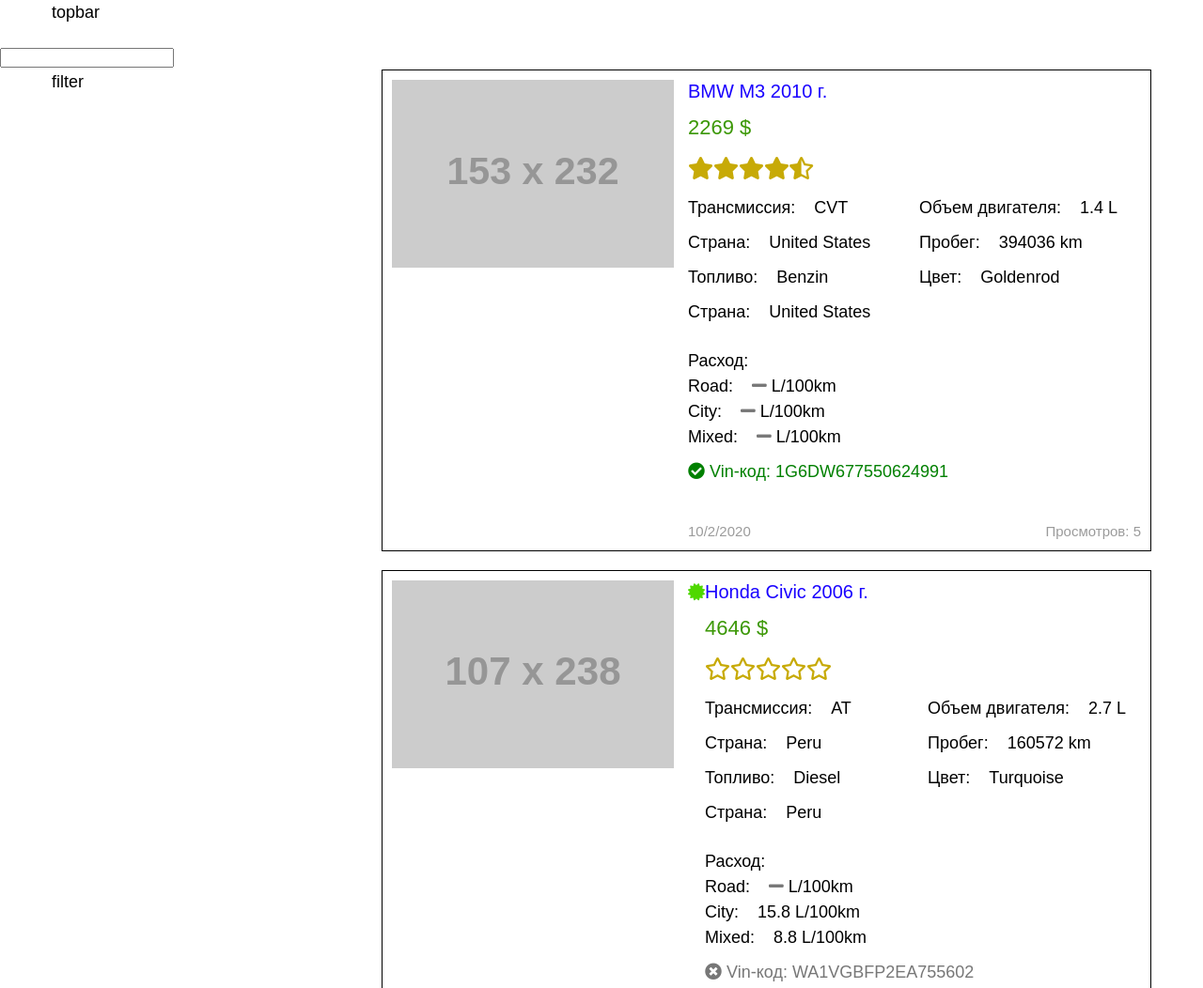
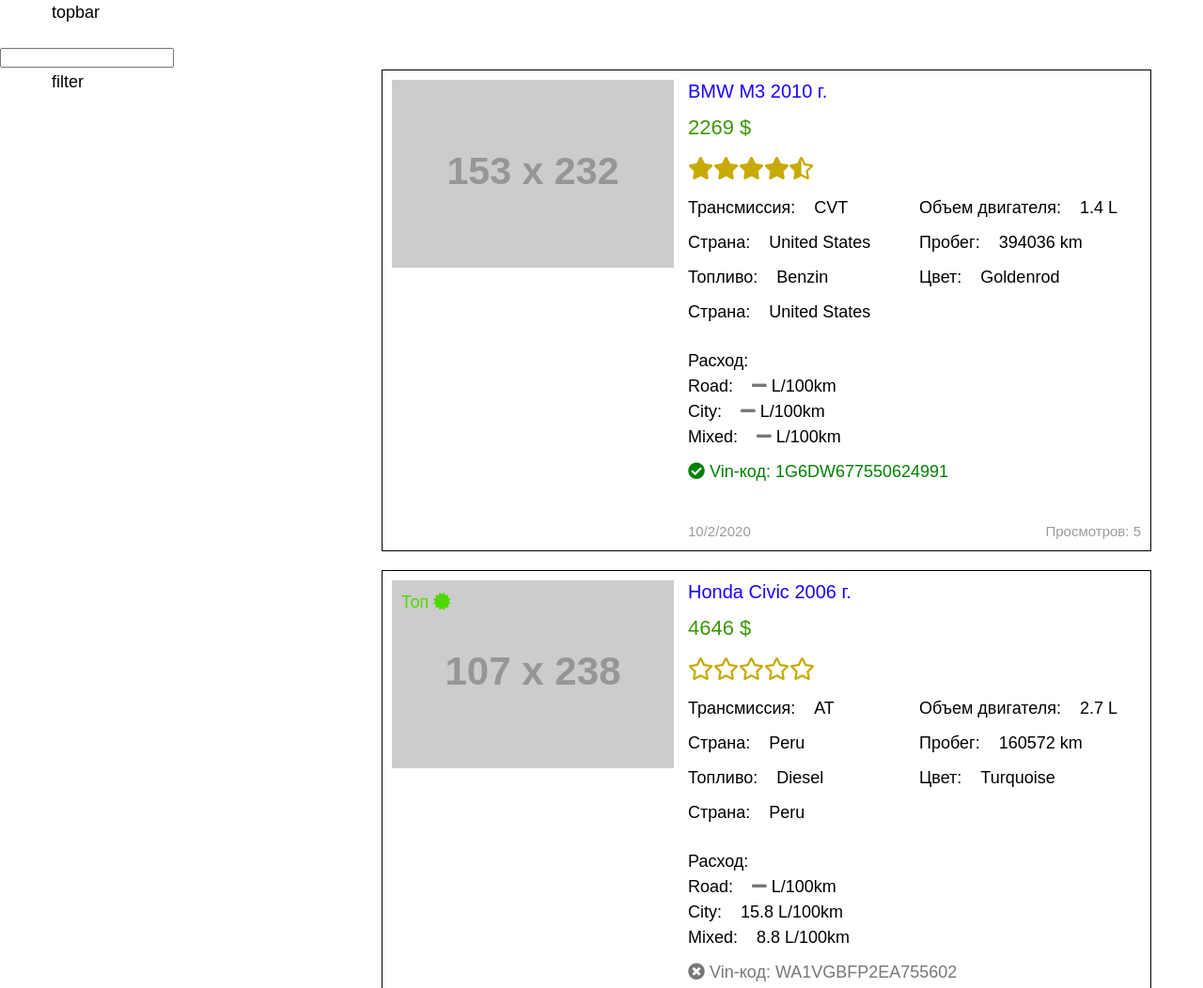
Before and after one commit to Im-Mad-Panda/tasks-javascript-json, a plain HTML site: page index.html in a window 1280 px wide. Shown: the top 1052 px of the page at 94% size. Drawn offline with Linux system fonts and the light colour scheme; placeholder pictures from the web are drawn by us.

Commit message:
body-top

```diff
--- a/css/style.css
+++ b/css/style.css
@@ -250,6 +250,11 @@
     font-size: 15px;
     line-height: 20px;
 }
-.card-body__top{
+.card__top{
+  font-size: 18px;
   color: #4fd800;
+  padding: 10px;
 }
+.card-body-top{
+  position: absolute;
+}
--- a/js/app.js
+++ b/js/app.js
@@ -51,19 +51,21 @@
   }
 
   return `<div class="card">
+
+
     <img class="card__img" src="${cardDataObj.img}" alt="${cardDataObj.make} ${
     cardDataObj.model
   } ${cardDataObj.engine_volume}L (${
     cardDataObj.year
   })" width="1" height="1" loading="lazy" decoding="async">
 
-
+  <div class="card-body-top">
   ${
     cardDataObj.top
-      ? `<p class="card-body__top ${cardDataObj.top ? `top` : `untop`}">${cardDataObj.top ? `<i class="fas fa-certificate"></i>` : ``}</p>`
+      ? `<p class="card__top ${cardDataObj.top ? `top` : `untop`}">Топ ${cardDataObj.top ? `<i class="fas fa-certificate"></i>` : ``}</p>`
       : ""
   }
-
+</div>
 
     <div class="card__body">
         <h2 class="card-body__title">${cardDataObj.make} ${cardDataObj.model} ${
```
